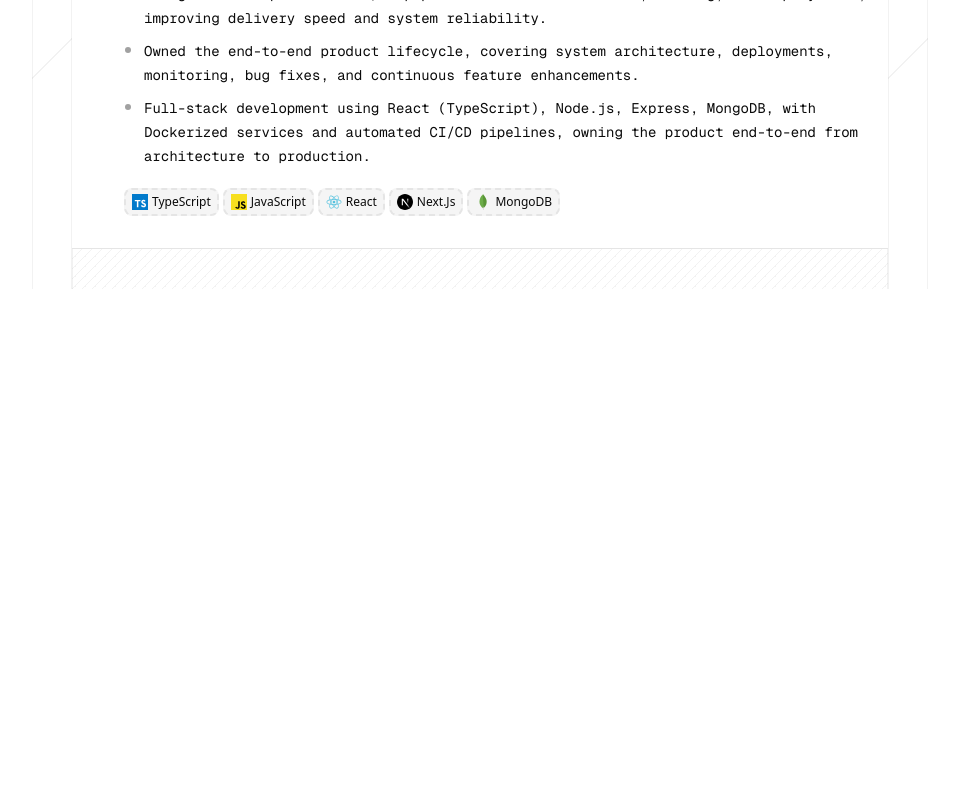
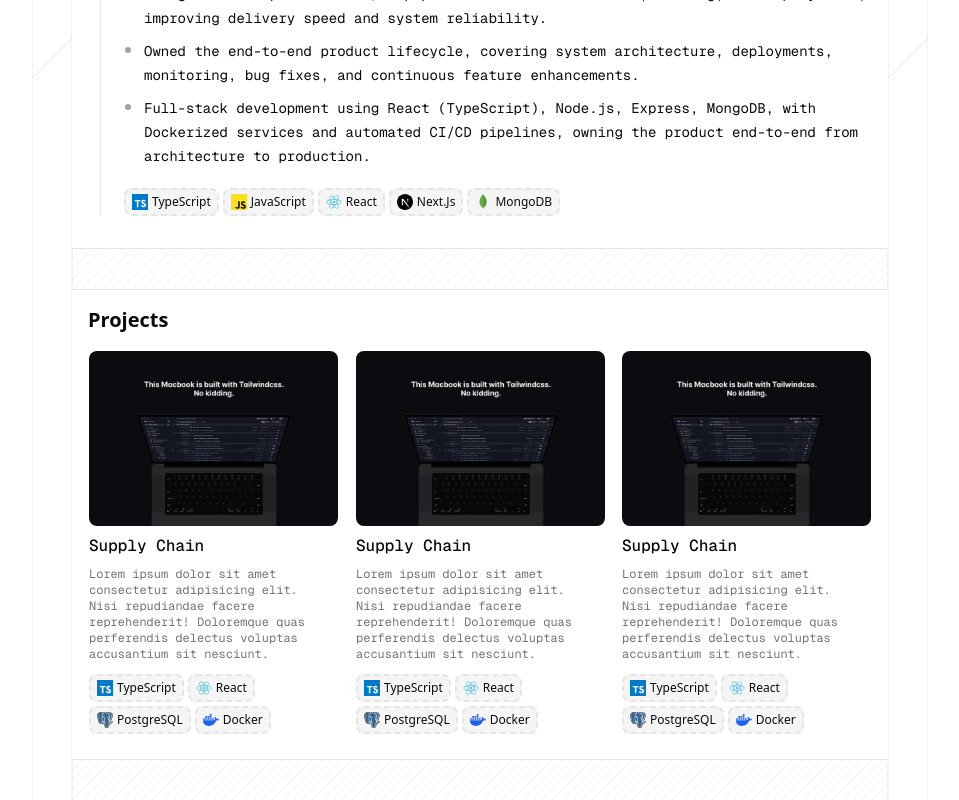
Before and after one commit to Sameer413/sameerx-portfolio, a Next.js app: page / in a window 1280 px wide. Shown: the part 1141-1941 px from the top of the page, without its empty margins (160-1119 px from the left). Before the commit the page ends 1430 px from the top, so only its background shows below. Built offline with nearby package versions, Linux system fonts and the light colour scheme.

Commit message:
feat: project section

```diff
--- a/app/page.tsx
+++ b/app/page.tsx
@@ -6,6 +6,7 @@ import TechStack from "@/components/home/tech-stack";
 import Pattern from "@/components/layout/pattern";
 import Overview from "@/components/overview";
 import NewAbout from "@/components/overview/new-overview";
+import Projects from "@/components/project";
 import Socials from "@/components/socials";
 
 export default function Home() {
@@ -29,6 +30,9 @@ export default function Home() {
 
       <Experience />
       <Pattern className="h-10" />
+
+      <Projects />
+      <Pattern className="h-10" />
     </div>
   );
 }
--- a/components/home/experience-position-item.tsx
+++ b/components/home/experience-position-item.tsx
@@ -22,7 +22,8 @@ const ExperiencePositionItem = ({
   const isOngoing = !end;
 
   return (
-    <div className="group last:before:bg-background relative last:before:absolute last:before:h-full last:before:w-4">
+    <div className="group relative last:before:absolute last:before:h-full last:before:w-4">
+    {/* <div className="group last:before:bg-neutral-900 relative last:before:absolute last:before:h-full last:before:w-4"> */}
       {/* Trigger */}
       <div
         className={cn(
--- a/components/home/experience.tsx
+++ b/components/home/experience.tsx
@@ -8,7 +8,7 @@ const Experience: React.FC = () => {
   return (
     <div className="flex flex-col gap-4 border-y p-4">
       <div className="text-lg font-semibold md:text-xl">Experience</div>
-      <div className="">
+      <>
         {EXPERIENCES.map((experience: Experience) => {
           return (
             <div
@@ -60,7 +60,7 @@ const Experience: React.FC = () => {
             </div>
           );
         })}
-      </div>
+      </>
     </div>
   );
 };
--- a/components/layout/max-width-wrapper.tsx
+++ b/components/layout/max-width-wrapper.tsx
@@ -9,7 +9,7 @@ const MaxWidthWrapper: React.FC<{
   return (
     <div
       className={cn(
-        "relative mx-auto grid max-w-4xl grid-cols-[max-content_1fr_max-content]",
+        "relative mx-auto grid max-w-4xl grid-cols-[max-content_1fr_max-content] dark:bg-neutral-900",
         className,
       )}
     >
--- /dev/null
+++ b/components/project/index.tsx
@@ -0,0 +1,19 @@
+import React from "react";
+import { PROJECTS } from "@/data/projects";
+import ProjectCard from "./project-card";
+
+const Projects: React.FC = () => {
+  return (
+    <div className="flex flex-col gap-4 border-y p-4">
+      <div className="text-lg font-semibold md:text-xl">Projects</div>
+
+      <div className="grid grid-cols-1 gap-4 md:grid-cols-3">
+        {PROJECTS.map((project, idx: number) => (
+          <ProjectCard key={idx} />
+        ))}
+      </div>
+    </div>
+  );
+};
+
+export default Projects;
--- /dev/null
+++ b/components/project/project-card.tsx
@@ -0,0 +1,56 @@
+import React from "react";
+import Image from "next/image";
+import { PROJECTS } from "@/data/projects";
+
+const ProjectCard = () => {
+  return (
+    <div className="group hover:border-border cursor-pointer rounded-md border border-transparent transition-colors duration-300 select-none group-hover:border-t-0">
+      <div className="relative rounded-md">
+        <Image
+          alt="anyImage"
+          src="/images/macbook-scroll.webp"
+          width={1000}
+          height={1000}
+          className="rounded-md object-cover transition-transform duration-500 ease-out will-change-transform group-hover:scale-[1.03]"
+        />
+      </div>
+
+      <div className="relative my-2 max-w-[95%] transition-transform duration-300 ease-out will-change-transform group-hover:translate-x-2">
+        <div className="font-geist-mono text-base font-medium">
+          Supply Chain
+        </div>
+        <div className="font-geist-mono text-muted-foreground mt-2 overflow-hidden text-xs text-pretty">
+          Lorem ipsum dolor sit amet consectetur adipisicing elit. Nisi
+          repudiandae facere reprehenderit! Doloremque quas perferendis delectus
+          voluptas accusantium sit nesciunt.
+        </div>
+
+        {/* SKILLS */}
+        <div className="">
+          <ul className="flex flex-wrap gap-1 pt-3">
+            {PROJECTS[0].tech_stack.map((skill, idx) => (
+              <div
+                key={idx}
+                className="text-foreground bg-muted border-border flex items-center gap-1 rounded-md border-2 border-dashed px-1.5 py-1 text-xs font-normal select-none"
+              >
+                {skill.image && (
+                  <Image
+                    alt={skill.label + "_logo"}
+                    src={skill.image}
+                    width={16}
+                    height={16}
+                  />
+                )}
+                {/* {skill.Icon && <skill.Icon />} */}
+
+                {skill.label}
+              </div>
+            ))}
+          </ul>
+        </div>
+      </div>
+    </div>
+  );
+};
+
+export default ProjectCard;
--- a/data/projects.ts
+++ b/data/projects.ts
@@ -3,5 +3,32 @@ import type { Project } from "@/types/project";
 export const PROJECTS: Project[] = [
   {
     title: "Supply Chain",
+    description: "anything on the description",
+    tech_stack: [
+      { label: "TypeScript", image: "/images/typescript.svg" },
+      { label: "React", image: "/images/react.svg" },
+      { label: "PostgreSQL", image: "/images/postgresql.svg" },
+      { label: "Docker", image: "/images/docker.svg" },
+    ],
+  },
+  {
+    title: "Supply Chain",
+    description: "anything on the description",
+    tech_stack: [
+      { label: "TypeScript", image: "/images/typescript.svg" },
+      { label: "React", image: "/images/react.svg" },
+      { label: "PostgreSQL", image: "/images/postgresql.svg" },
+      { label: "Docker", image: "/images/docker.svg" },
+    ],
+  },
+  {
+    title: "Supply Chain",
+    description: "anything on the description",
+    tech_stack: [
+      { label: "TypeScript", image: "/images/typescript.svg" },
+      { label: "React", image: "/images/react.svg" },
+      { label: "PostgreSQL", image: "/images/postgresql.svg" },
+      { label: "Docker", image: "/images/docker.svg" },
+    ],
   },
 ];
--- a/types/project.ts
+++ b/types/project.ts
@@ -1,3 +1,5 @@
 export type Project = {
   title: string;
+  description?: string;
+  tech_stack: { label: string; image: string }[];
 };
```
Also changed, not shown: public/images/macbook-scroll.webp (added).
